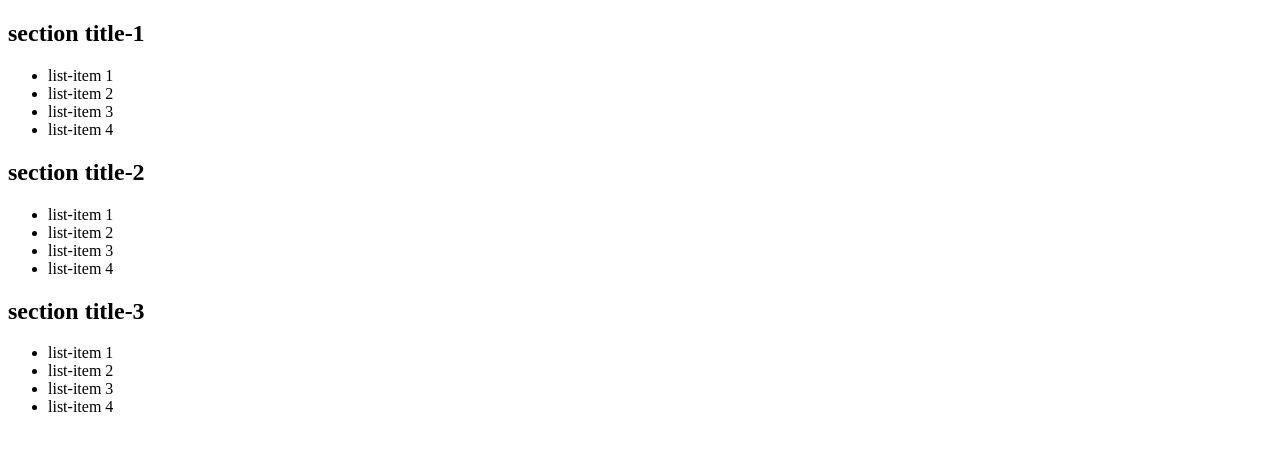
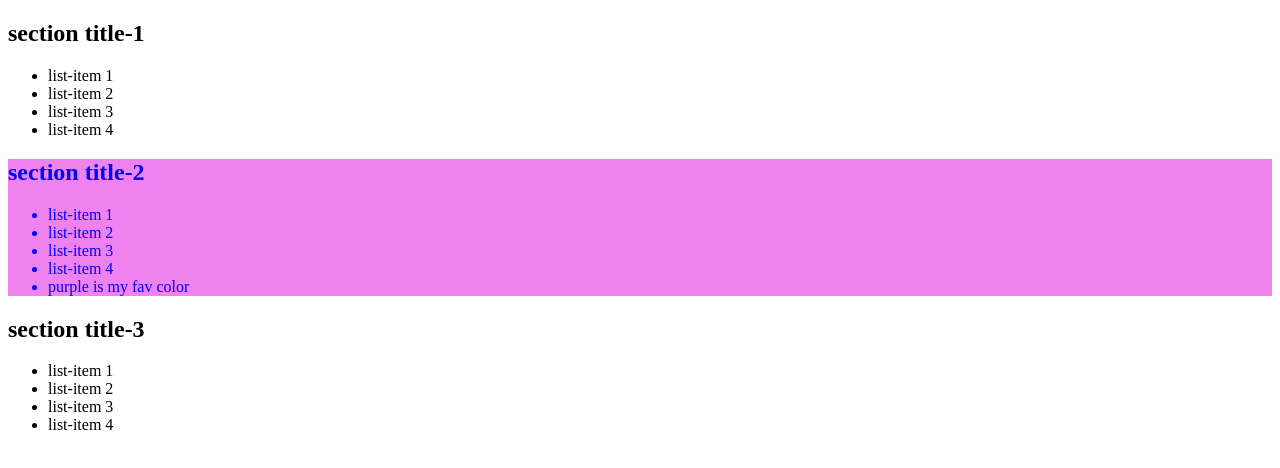
Before and after one commit to tamjidaWeb/DOM-manipulation, a plain HTML site: page summary.html in a window 1280 px wide. Drawn offline with Linux system fonts and the light colour scheme.

Commit message:
commited

```diff
--- a/first.js
+++ b/first.js
@@ -1 +1,10 @@
-console.log('first file')
+console.log('first file');
+const allLi = document.getElementById('li');
+
+const allTitles = document.getElementsByClassName('section-title')
+console.log(allTitles);
+
+const secondSection = document.getElementById('second-section');
+console.log(secondSection)
+secondSection.style.color = 'blue';
+secondSection.style.backgroundColor = 'violet';
--- a/second.js
+++ b/second.js
@@ -1 +1,6 @@
-console.log('second file')
+// console.log('second file')
+
+const secondId = document.getElementById('second-list');
+const li = document.createElement('li');
+li.innerText = 'purple is my fav color';
+secondId.appendChild(li);
--- a/summary.html
+++ b/summary.html
@@ -8,7 +8,7 @@
 <body>
     <main>
         <section>
-            <h1>section title-1</h1>
+            <h1 class="section-title">section title-1</h1>
             <ul>
                 <li>list-item 1</li>
                 <li>list-item 2</li>
@@ -16,9 +16,9 @@
                 <li>list-item 4</li>
             </ul>
         </section>
-        <section>
-            <h1>section title-2</h1>
-            <ul>
+        <section id="second-section">
+            <h1 class="section-title">section title-2</h1>
+            <ul id="second-list">
                 <li>list-item 1</li>
                 <li>list-item 2</li>
                 <li>list-item 3</li>
@@ -26,7 +26,7 @@
             </ul>
         </section>
         <section>
-            <h1>section title-3</h1>
+            <h1 class="section-title">section title-3</h1>
             <ul>
                 <li>list-item 1</li>
                 <li>list-item 2</li>
```
